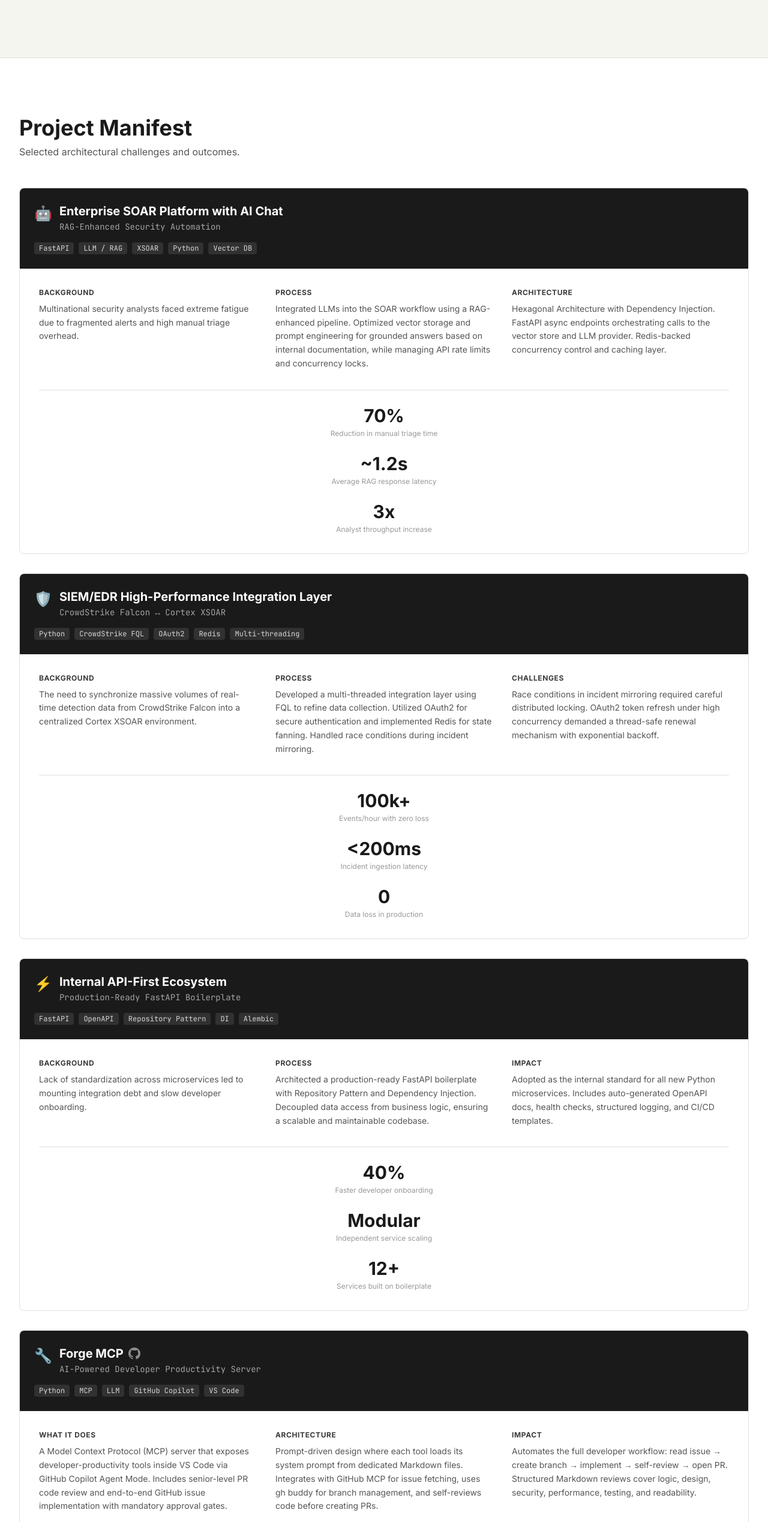
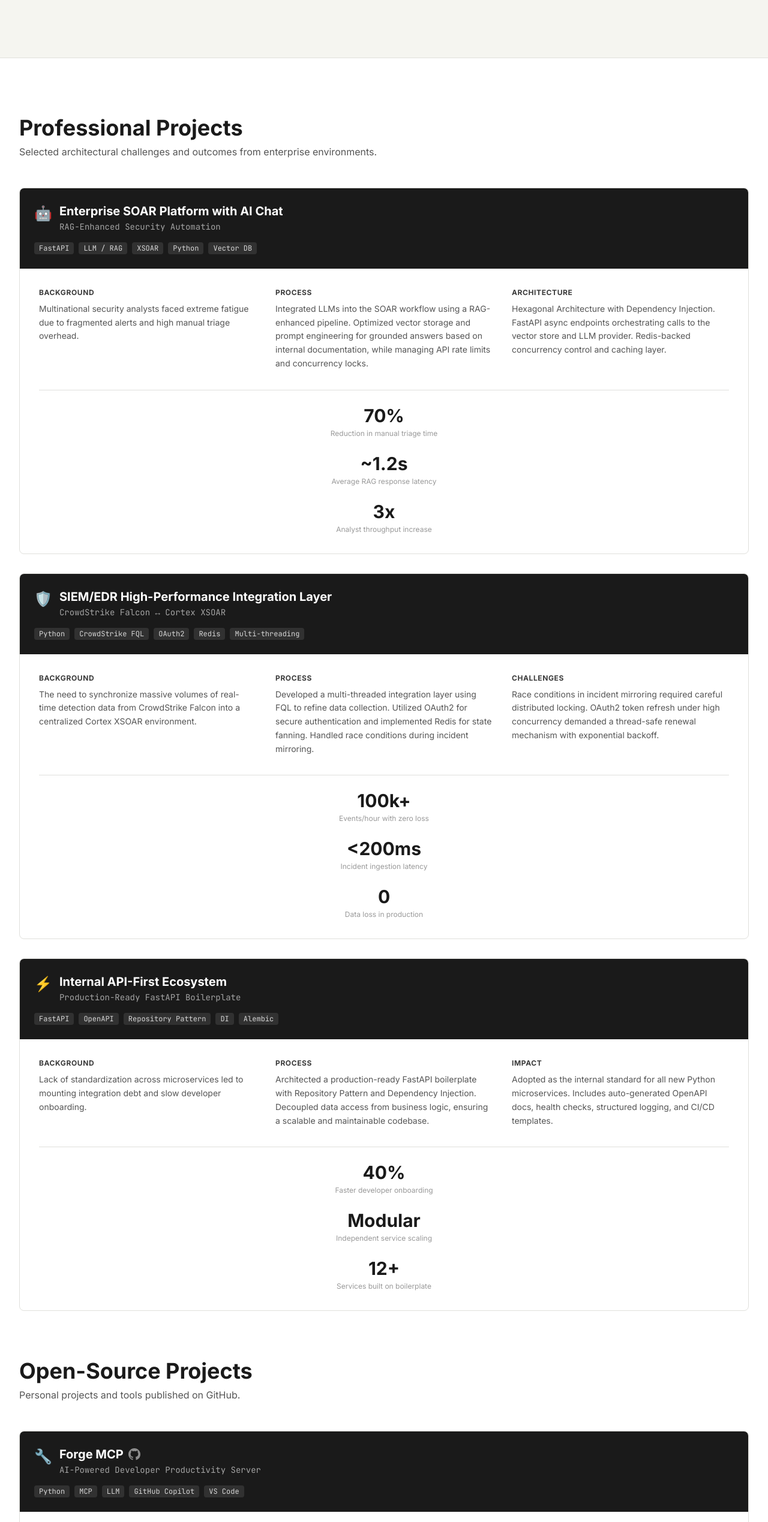
Before and after one commit to j4ngx/portfolio, a React (Vite) app: page / in a window 1280 px wide. Shown: the part 3245-5783 px from the top of the page at 60% size. Built offline with nearby package versions, Linux system fonts and the light colour scheme.

Commit message:
feat(projects): ✨ separate professional and open-source projects
* Split PROJECTS array into PROFESSIONAL_PROJECTS and PERSONAL_PROJECTS
* Render two distinct sections with dedicated headings and descriptions
* Fix GitHub profile link (joseng2709 → j4ngx)

```diff
--- a/src/components/Projects.tsx
+++ b/src/components/Projects.tsx
@@ -1,4 +1,4 @@
-import { PROJECTS, type Project } from '../data/portfolio'
+import { PROFESSIONAL_PROJECTS, PERSONAL_PROJECTS, type Project } from '../data/portfolio'
 import FadeInSection from './FadeInSection'
 
 function ProjectCard({ project, index }: { project: Project; index: number }) {
@@ -81,17 +81,34 @@ export default function Projects() {
   return (
     <section id="projects" className="py-24 bg-surface">
       <div className="max-w-7xl mx-auto px-4 sm:px-6 lg:px-8">
+        {/* Professional Projects */}
         <FadeInSection>
           <div className="mb-12">
-            <h2 className="text-3xl md:text-4xl font-bold text-primary">Project Manifest</h2>
+            <h2 className="text-3xl md:text-4xl font-bold text-primary">Professional Projects</h2>
             <p className="text-subtle mt-2">
-              Selected architectural challenges and outcomes.
+              Selected architectural challenges and outcomes from enterprise environments.
             </p>
           </div>
         </FadeInSection>
 
         <div className="space-y-8">
-          {PROJECTS.map((project, i) => (
+          {PROFESSIONAL_PROJECTS.map((project, i) => (
+            <ProjectCard key={project.id} project={project} index={i} />
+          ))}
+        </div>
+
+        {/* Personal / Open-Source Projects */}
+        <FadeInSection>
+          <div className="mt-20 mb-12">
+            <h2 className="text-3xl md:text-4xl font-bold text-primary">Open-Source Projects</h2>
+            <p className="text-subtle mt-2">
+              Personal projects and tools published on GitHub.
+            </p>
+          </div>
+        </FadeInSection>
+
+        <div className="space-y-8">
+          {PERSONAL_PROJECTS.map((project, i) => (
             <ProjectCard key={project.id} project={project} index={i} />
           ))}
         </div>
--- a/src/data/portfolio.ts
+++ b/src/data/portfolio.ts
@@ -149,7 +149,7 @@ export interface Project {
   github?: string
 }
 
-export const PROJECTS: Project[] = [
+export const PROFESSIONAL_PROJECTS: Project[] = [
   {
     id: 'soar-ai',
     icon: '🤖',
@@ -237,6 +237,9 @@ export const PROJECTS: Project[] = [
       { metric: '12+', label: 'Services built on boilerplate' },
     ],
   },
+]
+
+export const PERSONAL_PROJECTS: Project[] = [
   {
     id: 'forge-mcp',
     icon: '🔧',
```
